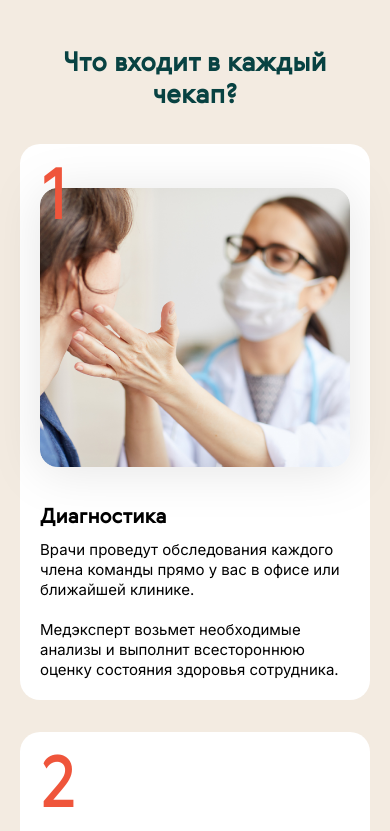
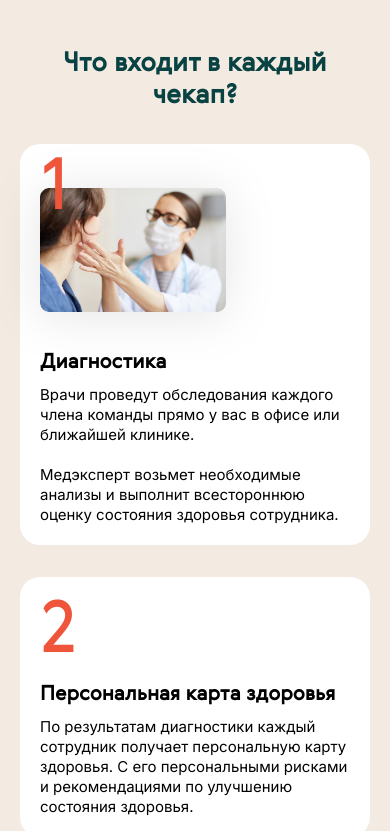
Before and after one commit to sathelo/ExampleSite1, a website built with Vite: page index.html in a window 390 px wide. Shown: the top 831 px of the page. Built offline with nearby package versions, Linux system fonts and the light colour scheme.

Commit message:
Адаптивные изображения

```diff
--- a/index.html
+++ b/index.html
@@ -28,7 +28,13 @@
               оценку состояния здоровья сотрудника.
             </div>
             <div class="commands-card-num commands-card-img">
-              <img src="./images/card-image-desktop.png" alt="Картинка" />
+              <picture>
+                <source
+                  media="(max-width: 767px)"
+                  srcset="./images/card-image-mobile.png"
+                />
+                <img srcset="./images/card-image-desktop.png" alt="Картинка" />
+              </picture>
               <div class="commands-card__num">1</div>
             </div>
           </div>
--- a/styles/sections/squad.scss
+++ b/styles/sections/squad.scss
@@ -116,7 +116,7 @@
         @media screen and (max-width: 767px) {
           border-radius: 8px;
 
-          padding: 24px 0 0 0;
+          padding: 24px 124px 0 0;
         }
       }
     }
@@ -144,6 +144,7 @@
         right: 12px;
 
         @media screen and (max-width: 767px) {
+          top: -10px;
           left: 0;
         }
       }
```
